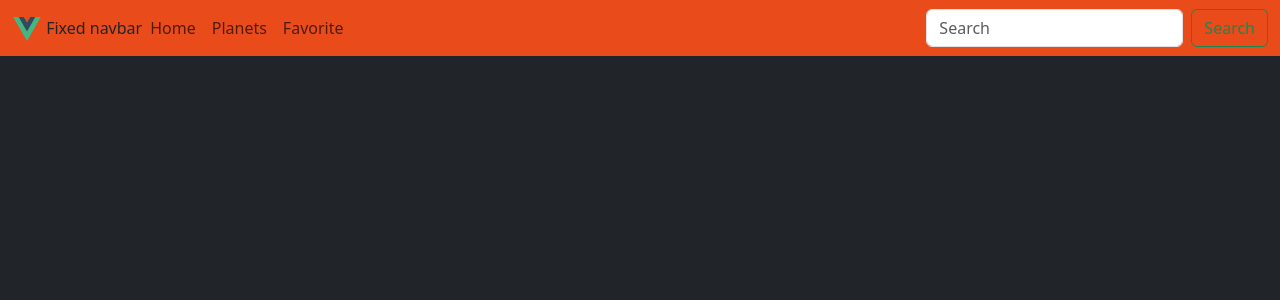
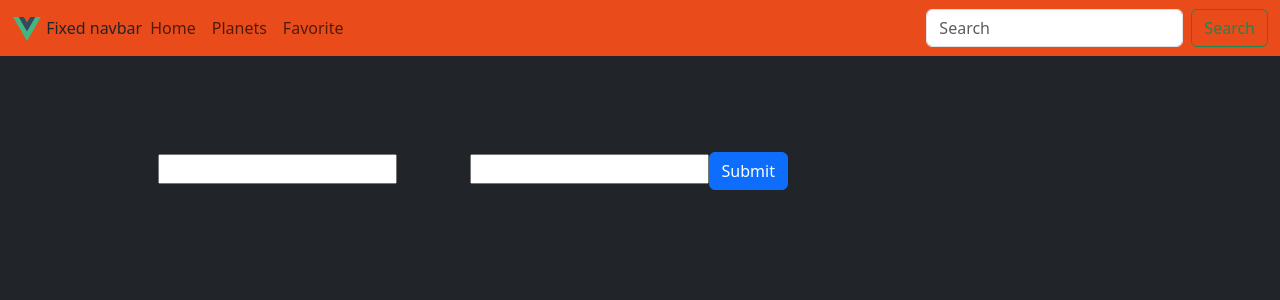
Before and after one commit to ArturoAlvarezY/DragonBallProject, a Vue app: page /login in a window 1280 px wide. Shown: the top 300 px of the page. Built offline with nearby package versions, Linux system fonts and the light colour scheme.

Commit message:
add componente loginview, login form, and routes for that

```diff
--- /dev/null
+++ b/src/components/auth/LoginForm.vue
@@ -0,0 +1,38 @@
+<script setup>
+import { ref } from 'vue'
+import { useRoute, useRouter } from 'vue-router'
+
+import { useAuthStore } from '@/stores/auth.js'
+
+const username = ref('')
+const password = ref('')
+
+const route = useRoute()
+const router = useRouter()
+
+const store = useAuthStore()
+
+function login() {
+
+    if (username.value == store.user.username && password.value == store.user.password) {
+        store.user.isAuthenticated = true
+        const redirectPath = route.query.redirect || '/private'
+        router.push(redirectPath)
+    }
+}
+
+</script>
+
+<template>
+    <div>
+        <form @submit.prevent="login">
+            <label for="username">username</label>
+            <input type="text" name="username" id="username" v-model="username">
+
+            <label for="password">password</label>
+            <input type="password" name="password" id="password" v-model="password">
+
+            <button type="submit" class="btn btn-primary">Submit</button>
+        </form>
+    </div>
+</template>
--- a/src/router/index.js
+++ b/src/router/index.js
@@ -1,5 +1,9 @@
 import { createRouter, createWebHistory } from 'vue-router'
 import HomeView from '../views/HomeView.vue'
+import LoginView from '@/views/guards/LoginView.vue'
+import { useAuthStore } from '@/stores/auth'
+import Planets from '@/views/Planets.vue'
+import Favorite from '@/views/guards/Favorite.vue'
 
 const router = createRouter({
   history: createWebHistory(import.meta.env.BASE_URL),
@@ -12,14 +16,30 @@ const router = createRouter({
     {
       path: '/planets',
       name: 'planets',
-      component: () => import('../views/Planets.vue')
+      component: Planets
+    },
+    {
+      path: '/login',
+      name: 'login',
+      component: LoginView
     },
     {
       path: '/favorite',
       name: 'favorite',
-      component: () => import('../views/Favorite.vue')
+      component: Favorite,
+      meta: { requiresAuth: true }
     }
   ]
 })
 
+router.beforeEach( (to, from) => {
+
+  const store = useAuthStore()
+
+  if (to.meta.requiresAuth && !store.user.isAuthenticated) {
+    return { name: 'login' }
+  }
+
+})
+
 export default router
--- /dev/null
+++ b/src/stores/auth.js
@@ -0,0 +1,16 @@
+import { ref, reactive } from "vue";
+import { defineStore } from "pinia";
+
+
+export const useAuthStore = defineStore('auth', () => {
+
+    const user = ref(
+        {
+            username: 'admin',
+            password: 'my-password',
+            isAuthenticated: false
+        }
+    )
+
+    return { user }
+})
--- /dev/null
+++ b/src/views/guards/LoginView.vue
@@ -0,0 +1,13 @@
+<script setup>
+import LoginForm from '@/components/auth/LoginForm.vue';
+
+</script>
+
+<template>
+    <div>
+        <h1>Login View</h1>
+        <LoginForm />
+    </div>
+</template>
+
+<style lang="scss" scoped></style>
```
Also changed, not shown: src/views/guards/Favorite.vue (renamed from src/views/Favorite.vue).
